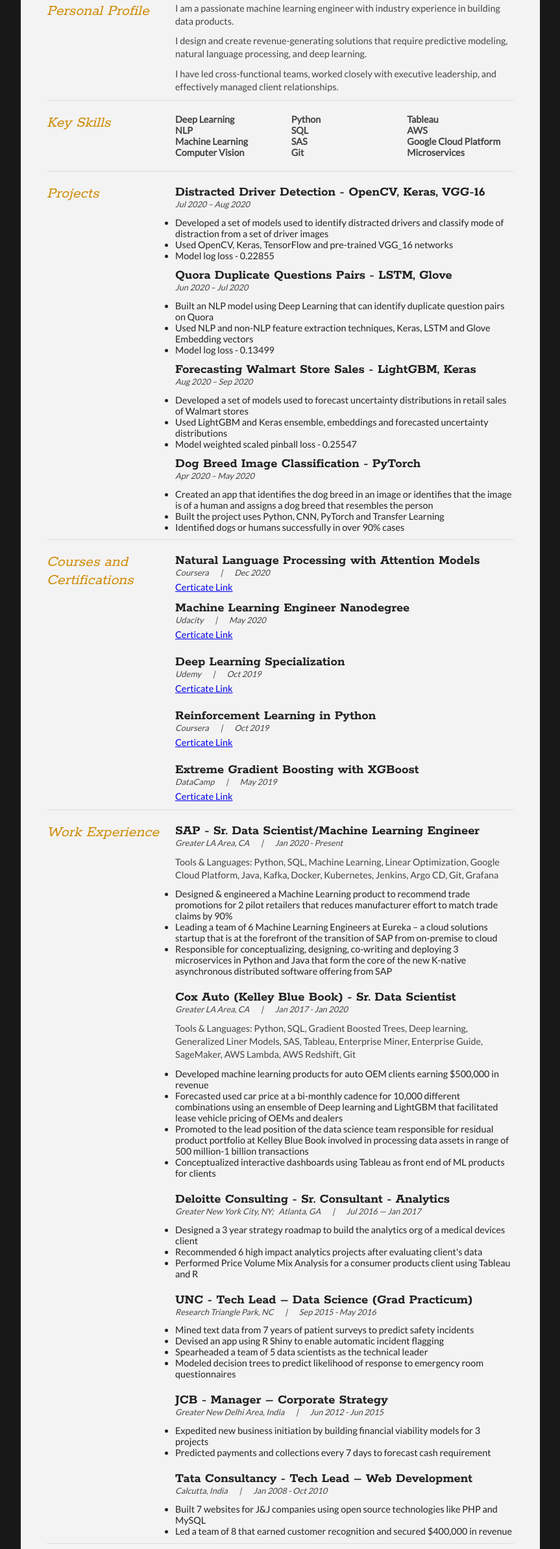
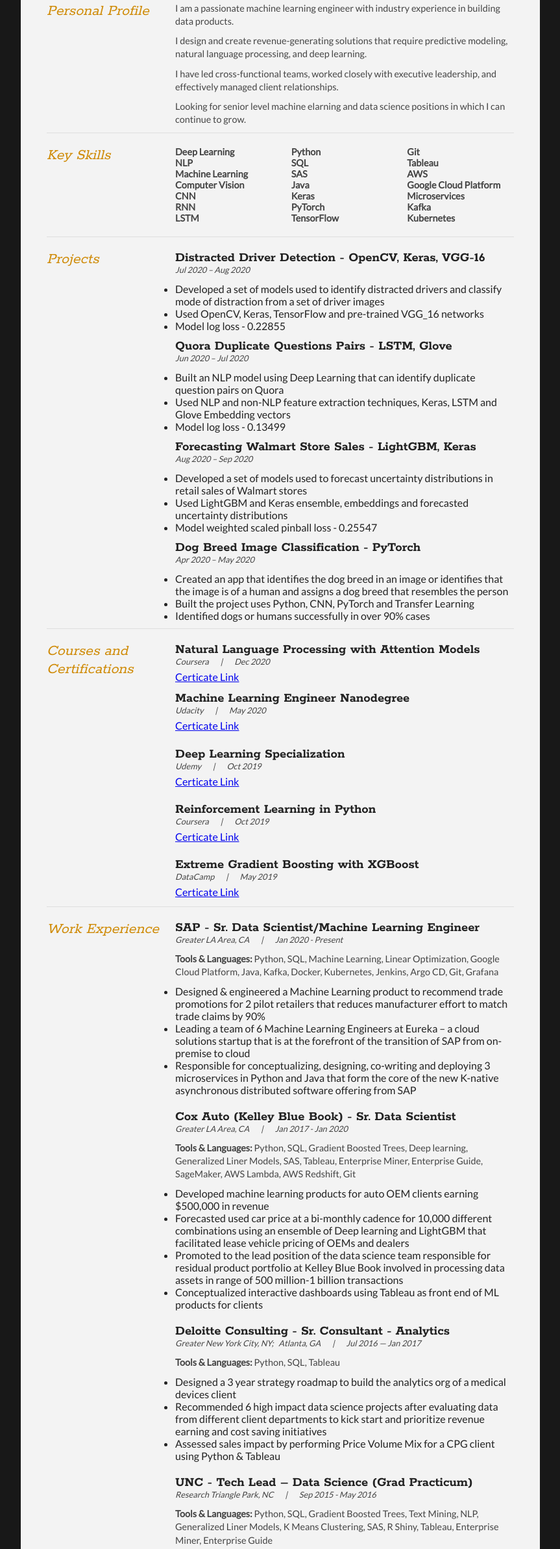
Before and after one commit to SupratikSaha/SupratikSaha.github.io, a plain HTML site: page index.html in a window 1280 px wide. Shown: the part 221-2605 px from the top of the page at 65% size, without its empty margins (208-1071 px from the left). Drawn offline with Linux system fonts and the light colour scheme.

Commit message:
Content and style updates

```diff
--- a/index.html
+++ b/index.html
@@ -53,6 +53,7 @@
 					<p class="summary">I am a passionate machine learning engineer with industry experience in building data products.</p>
 					<p class="summary">I design and create revenue-generating solutions that require predictive modeling, natural language processing, and deep learning.</p>
 					<p class="summary">I have led cross-functional teams, worked closely with executive leadership, and effectively managed client relationships.</p>
+					<p class="summary">Looking for senior level machine elarning and data science positions in which I can continue to grow.</p>
 				</div>
 			</article>
 			<div class="clear"></div>
@@ -71,14 +72,23 @@
 					<li>NLP</li>
 					<li>Machine Learning</li>
 					<li>Computer Vision</li>
+					<li>CNN</li>
+					<li>RNN</li>
+					<li>LSTM</li>
 					<li>Python</li>
 					<li>SQL</li>
 					<li>SAS</li>
+					<li>Java</li>
+					<li>Keras</li>
+					<li>PyTorch</li>
+					<li>TensorFlow</li>
 					<li>Git</li>
 					<li>Tableau</li>
 					<li>AWS</li>
 					<li>Google Cloud Platform</li>
 					<li>Microservices</li>
+					<li>Kafka</li>
+					<li>Kubernetes</li>
 				</ul>
 			</div>
 			<div class="clear"></div>
@@ -213,7 +223,7 @@
 					<h2>SAP - Sr. Data Scientist/Machine Learning Engineer</h2>
 					<p class="subDetails">Greater LA Area, CA &emsp; <b>| &emsp;</b> Jan 2020 - Present</p>
 					<p>
-					<p class="bullets"><b>Tools & Languages:</b> Python, SQL, Machine Learning, Linear Optimization, Google Cloud Platform, Java, Kafka, Docker, Kubernetes, Jenkins, Argo CD, Git, Grafana</p>
+					<p class="tools"><b>Tools & Languages:</b> Python, SQL, Machine Learning, Linear Optimization, Google Cloud Platform, Java, Kafka, Docker, Kubernetes, Jenkins, Argo CD, Git, Grafana</p>
 					  <ul class="bullets">
 						<li>Designed & engineered a Machine Learning product to recommend trade promotions for 2 pilot retailers that reduces manufacturer effort to match trade claims by 90%</li>
 					    <li>Leading a team of 6 Machine Learning Engineers at Eureka – a cloud solutions startup that is at the forefront of the transition of SAP from on-premise to cloud</li>
@@ -226,7 +236,7 @@
 					<h2 class="notFirstH2">Cox Auto (Kelley Blue Book) - Sr. Data Scientist</h2>
 					<p class="subDetails">Greater LA Area, CA  &emsp; <b>| &emsp;</b> Jan 2017 - Jan 2020</p>
 					<p>
-					<p class="bullets"><b>Tools & Languages:</b> Python, SQL, Gradient Boosted Trees, Deep learning, Generalized Liner Models, SAS, Tableau, Enterprise Miner, Enterprise Guide, SageMaker, AWS Lambda, AWS Redshift, Git</p>
+					<p class="tools"><b>Tools & Languages:</b> Python, SQL, Gradient Boosted Trees, Deep learning, Generalized Liner Models, SAS, Tableau, Enterprise Miner, Enterprise Guide, SageMaker, AWS Lambda, AWS Redshift, Git</p>
 					  <ul class="bullets">
 						<li>Developed machine learning products for auto OEM clients earning $500,000 in revenue</li>
 					    <li>Forecasted used car price at a bi-monthly cadence for 10,000 different combinations using an ensemble of Deep learning and LightGBM that facilitated lease vehicle pricing of OEMs and dealers</li>
@@ -240,10 +250,11 @@
 					<h2 class="notFirstH2">Deloitte Consulting - Sr. Consultant - Analytics</h2>
 					<p class="subDetails">Greater New York City, NY; &nbsp; Atlanta, GA   &emsp; <b>| &emsp;</b> Jul 2016 — Jan 2017</p>
 					<p>
+					  <p class="tools"><b>Tools & Languages:</b> Python, SQL, Tableau</p>
 					  <ul class="bullets">
 						<li>Designed a 3 year strategy roadmap to build the analytics org of a medical devices client</li>
-					    <li>Recommended 6 high impact analytics projects after evaluating client's data</li>
-					    <li>Performed Price Volume Mix Analysis for a consumer products client using Tableau and R</li>
+					    <li>Recommended 6 high impact data science projects after evaluating data from different client departments to kick start and prioritize revenue earning and cost saving initiatives</li>
+					    <li>Assessed sales impact by performing Price Volume Mix for a CPG client using Python & Tableau</li>
 					  </ul>
 				    </p>
 				</article>
@@ -252,6 +263,7 @@
 					<h2 class="notFirstH2">UNC - Tech Lead – Data Science (Grad Practicum)</h2>
 					<p class="subDetails">Research Triangle Park, NC &emsp; <b>| &emsp;</b> Sep 2015 - May 2016</p>
 					<p>
+					  <p class="tools"><b>Tools & Languages:</b> Python, SQL, Gradient Boosted Trees, Text Mining, NLP, Generalized Liner Models, K Means Clustering, SAS, R Shiny, Tableau, Enterprise Miner, Enterprise Guide</p>
 					  <ul class="bullets">
 						<li>Mined text data from 7 years of patient surveys to predict safety incidents</li>
 					    <li>Devised an app using R Shiny to enable automatic incident flagging</li>
--- a/style.css
+++ b/style.css
@@ -169,8 +169,13 @@ section:last-child {
 	margin-bottom: 3px;
 }
 
-.bullets {
+.tools {
+    font-family: 'Lato', helvetica, arial, sans-serif;
 	font-size: 0.9em;
+}
+
+.tools b{
+	font-weight: bold;
 }
 
 @media all and (min-width: 602px) and (max-width: 800px) {
```
